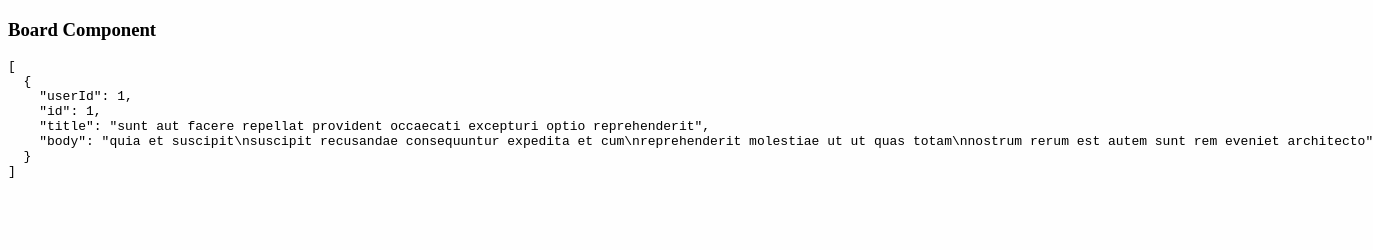
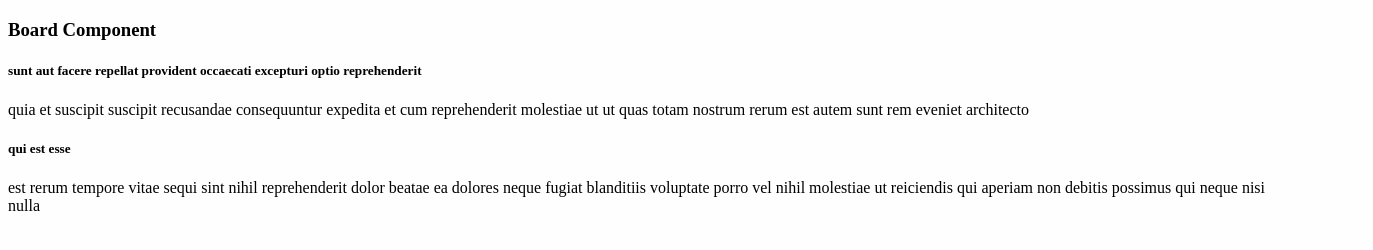
Before and after one commit to micahbales/angularjs-kanban-board, a website: page index.html in a window 1280 px wide. Shown: the whole page, 1373 px wide, since content can reach past the window. Drawn offline with nearby package versions, Linux system fonts and the light colour scheme.

Commit message:
Add Card Component

```diff
--- a/app.js
+++ b/app.js
@@ -1,5 +1,4 @@
 function AppController() {
-    this.name = 'micah bales';
     this.cards = [
         {
             "userId": 1,
@@ -7,6 +6,12 @@ function AppController() {
             "title": "sunt aut facere repellat provident occaecati excepturi optio reprehenderit",
             "body": "quia et suscipit\nsuscipit recusandae consequuntur expedita et cum\nreprehenderit molestiae ut ut quas totam\nnostrum rerum est autem sunt rem eveniet architecto",
         },
+        {
+            "userId": 1,
+            "id": 2,
+            "title": "qui est esse",
+            "body": "est rerum tempore vitae\nsequi sint nihil reprehenderit dolor beatae ea dolores neque\nfugiat blanditiis voluptate porro vel nihil molestiae ut reiciendis\nqui aperiam non debitis possimus qui neque nisi nulla"
+        },
     ];
 }
 
--- a/components/board/board.html
+++ b/components/board/board.html
@@ -1,4 +1,6 @@
 <div class="board">
     <h3>{{ $ctrl.title }}</h3>
-    <pre>{{ $ctrl.cards | json }}</pre>
+    <div ng-repeat="card in $ctrl.cards">
+        <card card="card"></card>
+    </div>
 </div>
--- /dev/null
+++ b/components/card/card.html
@@ -0,0 +1,4 @@
+<div class="card">
+    <h5>{{ $ctrl.card.title }}</h5>
+    <p>{{ $ctrl.card.body }}</p>
+</div>
--- /dev/null
+++ b/components/card/card.js
@@ -0,0 +1,8 @@
+angular
+    .module('app')
+    .component('card', {
+        templateUrl: 'components/card/card.html',
+        bindings: {
+            card: '<',
+        }
+    });
--- a/index.html
+++ b/index.html
@@ -15,5 +15,6 @@
         <script src="node_modules/angular/angular.js"></script>
         <script src="app.js"></script>
         <script src="components/board/board.js"></script>
+        <script src="components/card/card.js"></script>
     </body>
 </html>
```
